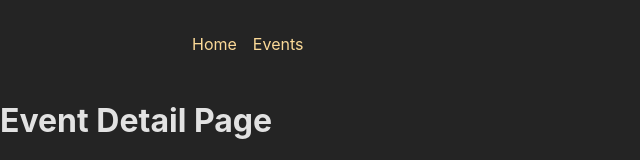
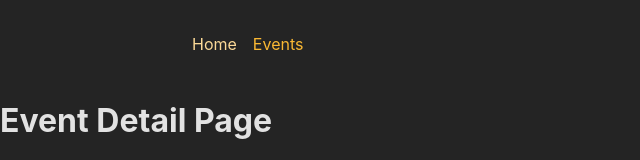
Before and after one commit to xiaoyoufung/the-complete-react-guide, a React (Create React App) app in the folder 22-Building-a-Multi-Page-SPA-with-React-Router/12-adv-starting-project/frontend/: page /events/1 in a window 1280 px wide. Shown: the top 160 px of the page, without its empty margins (0-640 px from the left). Built offline with nearby package versions, Linux system fonts and the light colour scheme.

Commit message:
5. Ensure that the links in MainNavigation receive an "active" class

```diff
--- a/22-Building-a-Multi-Page-SPA-with-React-Router/12-adv-starting-project/frontend/src/components/MainNavigation.js
+++ b/22-Building-a-Multi-Page-SPA-with-React-Router/12-adv-starting-project/frontend/src/components/MainNavigation.js
@@ -7,10 +7,17 @@ function MainNavigation() {
       <nav>
         <ul className={classes.list}>
           <li>
-            <NavLink to="">Home</NavLink>
+            <NavLink
+              to=""
+              className={({ isActive }) => (isActive ? classes.active : undefined)}
+              end
+            >Home</NavLink>
           </li>
           <li>
-            <NavLink to="/events">Events</NavLink>
+            <NavLink
+              to="/events"
+              className={({ isActive }) => (isActive ? classes.active : undefined)}
+            >Events</NavLink>
           </li>
         </ul>
       </nav>
```
